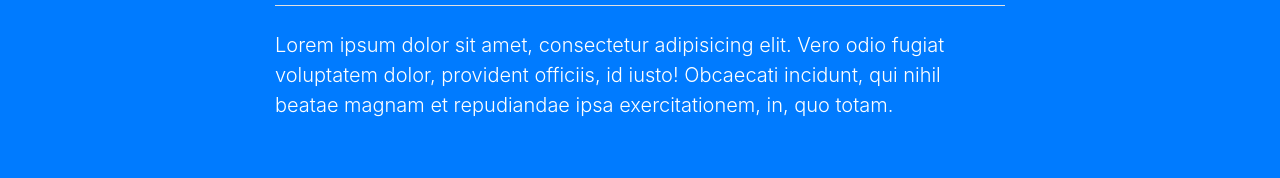
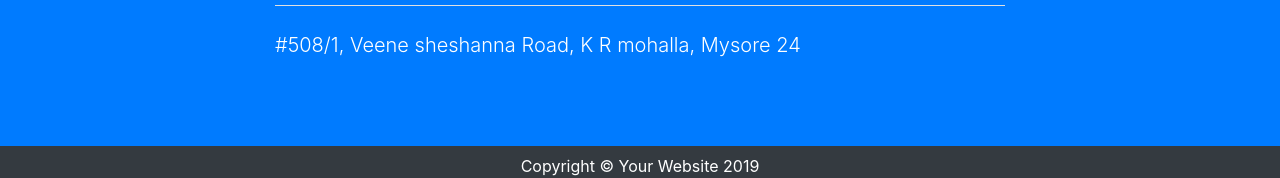
Before and after one commit to MohanKrishnaHB/Restaurant_temp, a plain HTML site: page index.html in a window 1280 px wide. Shown: the part 1646-1824 px from the top of the page. Drawn offline with Linux system fonts and the light colour scheme.

Commit message:
Contact us updated

```diff
--- a/index.html
+++ b/index.html
@@ -141,9 +141,7 @@
         <div class="col-lg-8 mx-auto">
           <h2>Contact us</h2>
           <hr class="mt-1 mb-4 bg-light">
-          <p class="lead">Lorem ipsum dolor sit amet, consectetur adipisicing elit. Vero odio fugiat voluptatem dolor,
-            provident officiis, id iusto! Obcaecati incidunt, qui nihil beatae magnam et repudiandae ipsa
-            exercitationem, in, quo totam.</p>
+          <p class="lead">#508/1, Veene sheshanna Road, K R mohalla, Mysore 24</p>
         </div>
       </div>
     </div>
```
